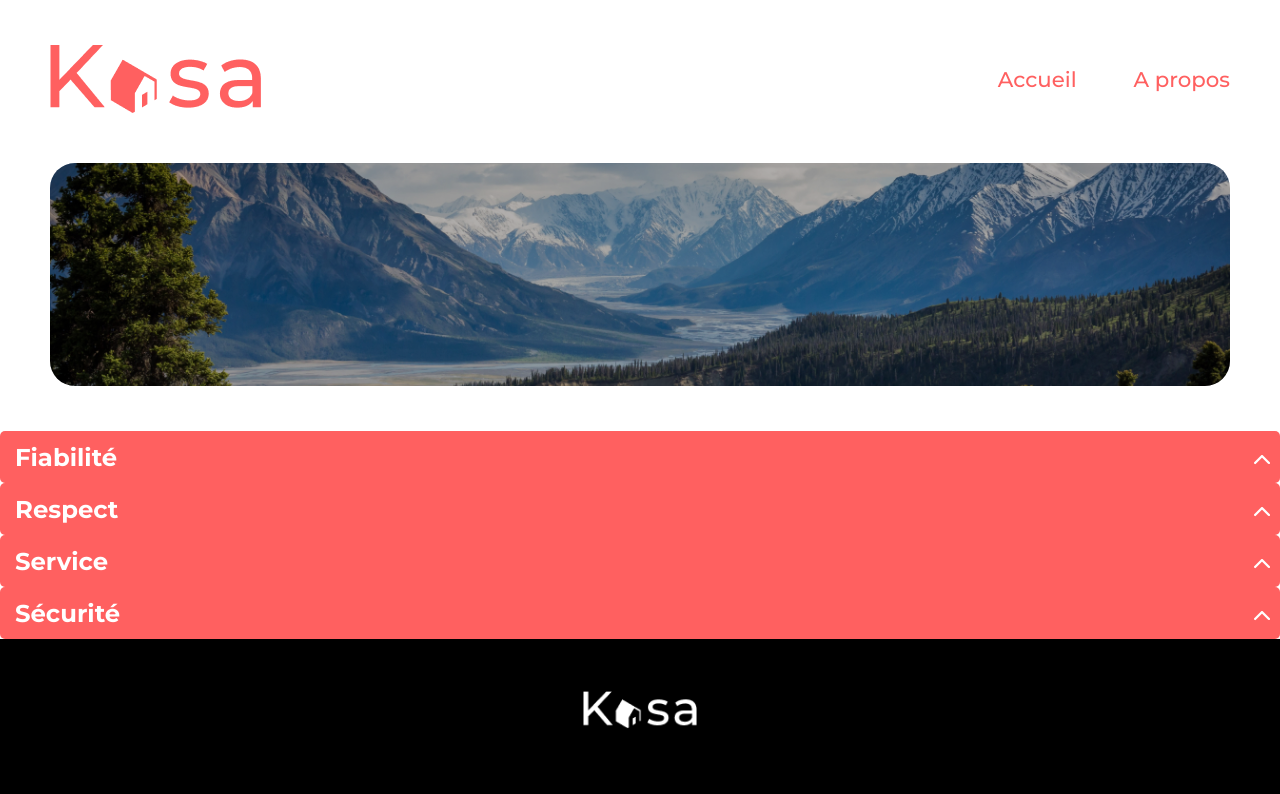
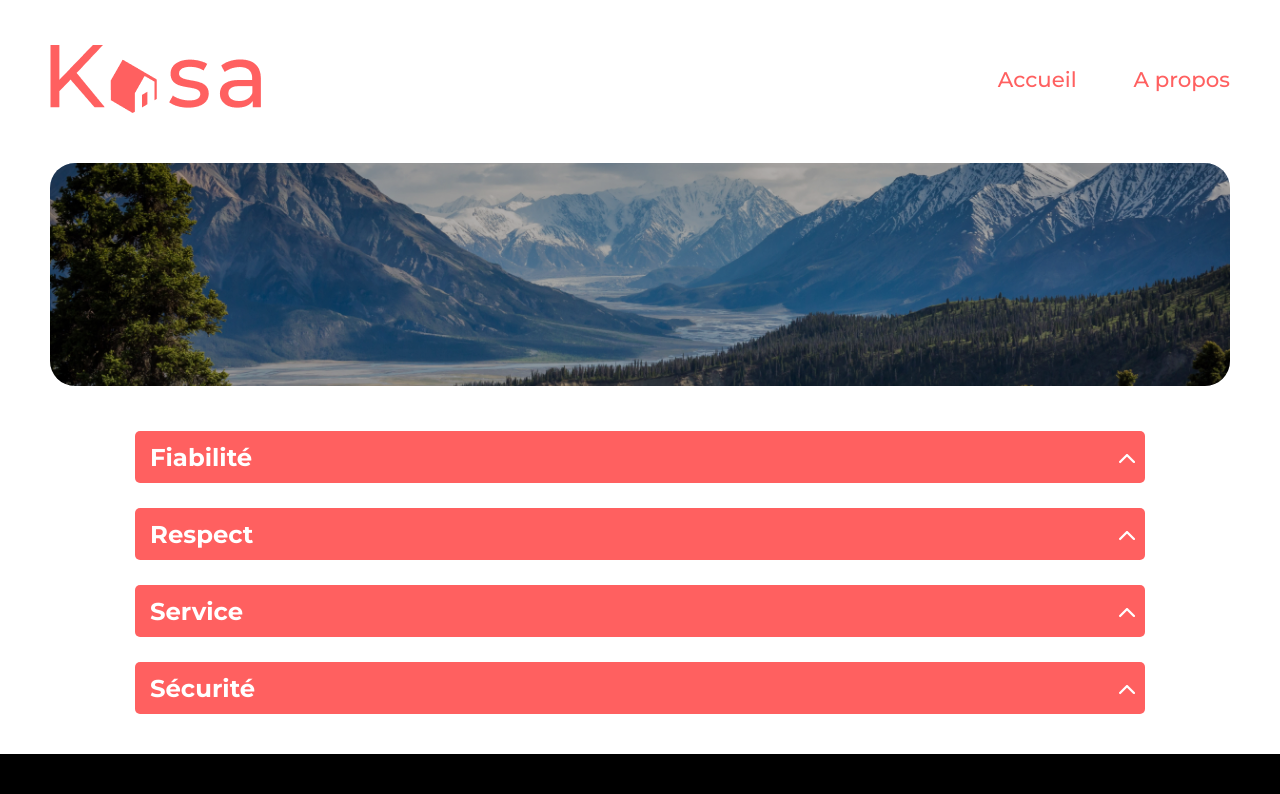
Before and after one commit to rezozero59/06-react-kasa-laurent-delassus, a React (Create React App) app in the folder kasa-delassus/: page /about in a window 1280 px wide. Shown: the top 794 px of the page. Built offline with nearby package versions, Linux system fonts and the light colour scheme.

Commit message:
Collapse debug ok

```diff
--- a/kasa-delassus/src/components/Utils/CollapseModel.js
+++ b/kasa-delassus/src/components/Utils/CollapseModel.js
@@ -2,13 +2,11 @@ import React from "react";
 import "./CollapseModel.scss";
 import { useState } from "react";
 
-function CollapseModel({ title, txt }) {
+function CollapseModel({ title, txt, arrowUp }) {
   const [isOpen, setIsOpen] = useState(false);
   const toggleCollapse = () => {
     setIsOpen(!isOpen);
   };
-
-  const arrowUp = "./arrow-up.png";
 
   return (
     <div className="collapse-container">
--- a/kasa-delassus/src/components/Utils/CollapseModel.scss
+++ b/kasa-delassus/src/components/Utils/CollapseModel.scss
@@ -30,6 +30,7 @@
     font-size: 1rem;
     font-weight: 400;
     border-radius: 0 0 5px 5px;
+    width: 100%;
   }
 
   .collapse-content.open {
--- a/kasa-delassus/src/pages/About.js
+++ b/kasa-delassus/src/pages/About.js
@@ -8,26 +8,31 @@ function About() {
   return (
     <div className="about-container">
       <BannerAbout />
-
+      <div className="about-collapse-container">
         <CollapseModel
           className="about-collapse"
           title="Fiabilité"
           txt="Les annonces postées sur Kasa garantissent une fiabilité totale. Les photos sont conformes aux logements, et toutes les informations sont régulièrement vérifiées par nos équipes."
+          arrowUp={"/arrow-up.png"}
         />
         <CollapseModel
           className="about-collapse"
           title="Respect"
           txt="La bienveillance fait partie des valeurs fondatrices de Kasa. Tout comportement discriminatoire ou de perturbation du voisinage entraînera une exclusion de notre plateforme."
+          arrowUp={"/arrow-up.png"}
         />
         <CollapseModel
           className="about-collapse"
           title="Service"
           txt="Nos équipes se tiennent à votre disposition pour vous fournir une expérience parfaite. N'hésitez pas à nous contacter si vous avez la moindre question."
+          arrowUp={"/arrow-up.png"}
         />
         <CollapseModel
           title="Sécurité"
           txt="La sécurité est la priorité de Kasa. Aussi bien pour nos hôtes que pour les voyageurs, chaque logement correspond aux critères de sécurité établis par nos services. En laissant une note aussi bien à l'hôte qu'au locataire, cela permet à nos équipes de vérifier que les standards sont bien respectés. Nous organisons également des ateliers sur la sécurité domestique pour nos hôtes. "
+          arrowUp={"/arrow-up.png"}
         />
+      </div>
     </div>
   );
 }
--- a/kasa-delassus/src/pages/About.scss
+++ b/kasa-delassus/src/pages/About.scss
@@ -1,5 +1,15 @@
-.about-collapse {
-  margin: 40px 50px 30px 50px;
-  padding: 0 75px 0 75px;
-  line-height: 1.5;
+.about-container {
+  margin-bottom: 40px;
+  .about-collapse-container {
+    display: flex;
+    flex-direction: column;
+
+    gap: 25px;
+    margin: 0px 50px;
+
+    .collapse-container {
+      padding: 0 85px 0 85px;
+      line-height: 1.5;
+    }
+  }
 }
--- a/kasa-delassus/src/pages/Product.js
+++ b/kasa-delassus/src/pages/Product.js
@@ -61,10 +61,18 @@ const Product = ({ appartments }) => {
         </div>
         <div className="line-three">
           <div className="description">
-            <CollapseModel title={"Description"} txt={appart.description} />
+            <CollapseModel
+              title={"Description"}
+              txt={appart.description}
+              arrowUp={"/arrow-up.png"}
+            />
           </div>
           <div className="equipments">
-            <CollapseModel title={"Équipements"} txt={equipmentList} />
+            <CollapseModel
+              title={"Équipements"}
+              txt={equipmentList}
+              arrowUp={"/arrow-up.png"}
+            />
           </div>
         </div>
       </div>
--- a/kasa-delassus/src/pages/Product.scss
+++ b/kasa-delassus/src/pages/Product.scss
@@ -72,6 +72,8 @@
       justify-content: space-between;
       width: 100%;
       line-height: 1.5;
+      gap: 75px;
+      margin-bottom: 50px;
 
       .description {
         flex: 1;
```
Lines whose indentation alone changed are shown as unchanged.
